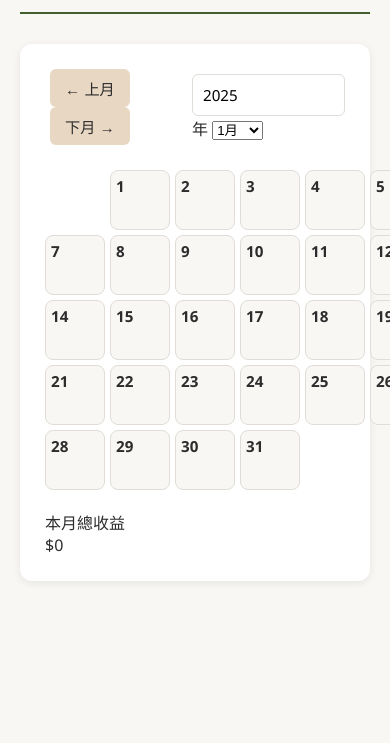
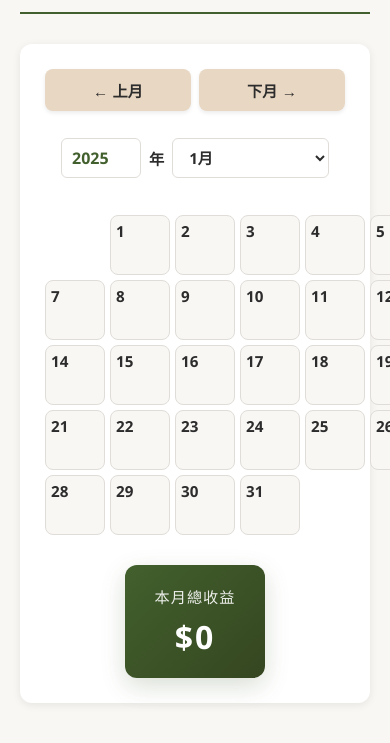
Before and after one commit to TZUHAN07/cleaning-calender, a website: page public/index.html in a window 390 px wide. Shown: the part 85-828 px from the top of the page. Drawn offline with Linux system fonts and the light colour scheme; no server answers.

Commit message:
feat: 美化年月選擇器及日曆格子，增強用戶互動體驗

```diff
--- a/public/style.css
+++ b/public/style.css
@@ -67,36 +67,114 @@ body {
   box-shadow: 0 2px 8px rgba(0, 0, 0, 0.08);
 }
 
+/* ===== 美化年月選擇器 ===== */
 .calendar-header {
   display: flex;
   justify-content: space-between;
   align-items: center;
   margin-bottom: 25px;
+  flex-wrap: wrap;
+  gap: 15px;
 }
 
-#currentMonth {
-  font-size: 1.3rem;
-  color: var(--primary-green);
-  font-weight: 600;
+.month-nav {
+  display: flex;
+  gap: 8px;
 }
 
 .month-nav button {
   background: var(--accent-color);
   border: none;
   color: var(--text-dark);
-  padding: 8px 15px;
-  border-radius: 6px;
+  padding: 10px 18px;
+  border-radius: 8px;
   cursor: pointer;
-  font-weight: 500;
-  transition: all 0.3s;
-  margin: 0 5px;
+  font-weight: 600;
+  transition: all 0.3s ease;
+  font-size: 0.95rem;
+  box-shadow: 0 2px 4px rgba(0, 0, 0, 0.08);
 }
 
 .month-nav button:hover {
   background: #dcc9ba;
   transform: scale(1.05);
+  box-shadow: 0 4px 8px rgba(0, 0, 0, 0.12);
 }
 
+.month-nav button:active {
+  transform: translateY(0);
+}
+
+/* ===== 年月選擇器美化 ===== */
+.month-selector {
+  display: flex;
+  align-items: center;
+  gap: 8px;
+  padding: 12px 16px;
+  border-radius: 10px;
+  transition: all 0.3s ease;
+}
+
+.month-selector:focus-within {
+  border-color: var(--primary-green);
+  background: #fffbf7;
+  box-shadow: 0 4px 12px rgba(66, 96, 45, 0.1);
+}
+
+#yearInput {
+  width: 80px;
+  padding: 8px 10px;
+  border: 1px solid var(--border-color);
+  border-radius: 6px;
+  font-size: 1rem;
+  font-weight: 600;
+  color: var(--primary-green);
+  background: var(--white);
+  cursor: pointer;
+  transition: all 0.3s ease;
+  appearance: textfield;
+}
+
+#yearInput:hover,
+#yearInput:focus {
+  border-color: var(--primary-green);
+  outline: none;
+  background: #fffbf7;
+}
+
+.month-selector span {
+  color: var(--text-dark);
+  font-weight: 600;
+  font-size: 0.95rem;
+}
+
+#monthInput {
+  padding: 8px 12px;
+  border: 1px solid var(--border-color);
+  border-radius: 6px;
+  font-size: 0.95rem;
+  font-weight: 600;
+  color: var(--text-dark);
+  background: var(--white);
+  cursor: pointer;
+  transition: all 0.3s ease;
+  min-width: 80px;
+}
+
+#monthInput:hover,
+#monthInput:focus {
+  border-color: var(--primary-green);
+  outline: none;
+  background: #fffbf7;
+}
+
+#monthInput option {
+  padding: 8px;
+  color: var(--text-dark);
+  background: var(--white);
+}
+
+/* ===== 日曆格子 ===== */
 #calendar {
   display: grid;
   grid-template-columns: repeat(7, 1fr);
@@ -125,6 +203,15 @@ body {
   box-shadow: 0 4px 12px rgba(66, 96, 45, 0.15);
 }
 
+/* 日期格子被拖進來時亮起 */
+.day.drag-over {
+  background: #ede9e3;
+  border: 2px solid var(--primary-green);
+  box-shadow: 0 4px 12px rgba(66, 96, 45, 0.2);
+  transform: scale(1.02);
+  animation: pulse 0.8s infinite;
+}
+
 .day-number {
   font-weight: 600;
   color: var(--text-dark);
@@ -134,8 +221,19 @@ body {
 
 /* 可拖移的元素游標 */
 .job-item {
-  cursor: move; /* 游標改為「可移動」 */
-  user-select: none; /* 禁止文字選取 */
+  font-size: 0.75rem;
+  color: var(--primary-green);
+  background: rgba(66, 96, 45, 0.1);
+  padding: 4px 6px;
+  border-radius: 4px;
+  margin-bottom: 3px;
+  white-space: nowrap;
+  overflow: hidden;
+  text-overflow: ellipsis;
+  display: inline-block;
+  width: 100%;
+  cursor: move;
+  user-select: none;
   transition: opacity 0.2s, transform 0.2s;
 }
 
@@ -152,28 +250,6 @@ body {
   transform: scale(0.95);
 }
 
-/* 日期格子被拖進來時亮起 */
-.day.drag-over {
-  background: #ede9e3;
-  border: 2px solid var(--primary-green);
-  box-shadow: 0 4px 12px rgba(66, 96, 45, 0.2);
-  transform: scale(1.02);
-}
-
-.job-item {
-  font-size: 0.75rem;
-  color: var(--primary-green);
-  background: rgba(66, 96, 45, 0.1);
-  padding: 2px 4px;
-  border-radius: 3px;
-  margin-bottom: 2px;
-  white-space: nowrap;
-  overflow: hidden;
-  text-overflow: ellipsis;
-  display: inline-block;
-  width: 100%;
-}
-
 /* 拖移提示訊息 */
 @keyframes pulse {
   0%,
@@ -185,9 +261,49 @@ body {
   }
 }
 
-.day.drag-over {
-  animation: pulse 0.8s infinite;
+/* ===== 本月總收益美化 ===== */
+.calendar-footer {
+  margin-top: 30px;
+  display: flex;
+  justify-content: center;
 }
+
+.month-total {
+  background: linear-gradient(135deg, var(--primary-green) 0%, #354620 100%);
+  color: var(--white);
+  padding: 20px 35px;
+  border-radius: 12px;
+  text-align: center;
+  box-shadow: 0 8px 24px rgba(66, 96, 45, 0.2);
+  width: fit-content;
+  transition: all 0.3s ease;
+  position: relative;
+  overflow: hidden;
+}
+
+
+.month-total:hover {
+  transform: translateY(-4px);
+  box-shadow: 0 12px 32px rgba(66, 96, 45, 0.3);
+}
+
+.month-total-label {
+  font-size: 0.95rem;
+  font-weight: 500;
+  letter-spacing: 1px;
+  opacity: 0.9;
+  margin-bottom: 8px;
+  text-transform: uppercase;
+}
+
+.month-total-value {
+  font-size: 2.5rem;
+  font-weight: 700;
+  letter-spacing: 2px;
+  position: relative;
+  z-index: 1;
+}
+
 /* ===== 模態框 ===== */
 .modal {
   display: none;
@@ -236,7 +352,8 @@ label {
 }
 
 input,
-textarea {
+textarea,
+select {
   width: 100%;
   padding: 10px;
   border: 1px solid var(--border-color);
@@ -247,7 +364,8 @@ textarea {
 }
 
 input:focus,
-textarea:focus {
+textarea:focus,
+select:focus {
   outline: none;
   border-color: var(--primary-green);
   background: #fffbf7;
@@ -424,6 +542,19 @@ button {
 }
 
 @media (max-width: 768px) {
+  .calendar-header {
+    flex-direction: column;
+    align-items: stretch;
+  }
+
+  .month-nav {
+    justify-content: center;
+  }
+
+  .month-selector {
+    justify-content: center;
+  }
+
   .job-info {
     grid-template-columns: 1fr;
   }
@@ -444,4 +575,13 @@ button {
   .job-item {
     font-size: 0.7rem;
   }
+
+  .month-total {
+    min-width: auto;
+    padding: 20px 30px;
+  }
+
+  .month-total-value {
+    font-size: 2rem;
+  }
 }
```
